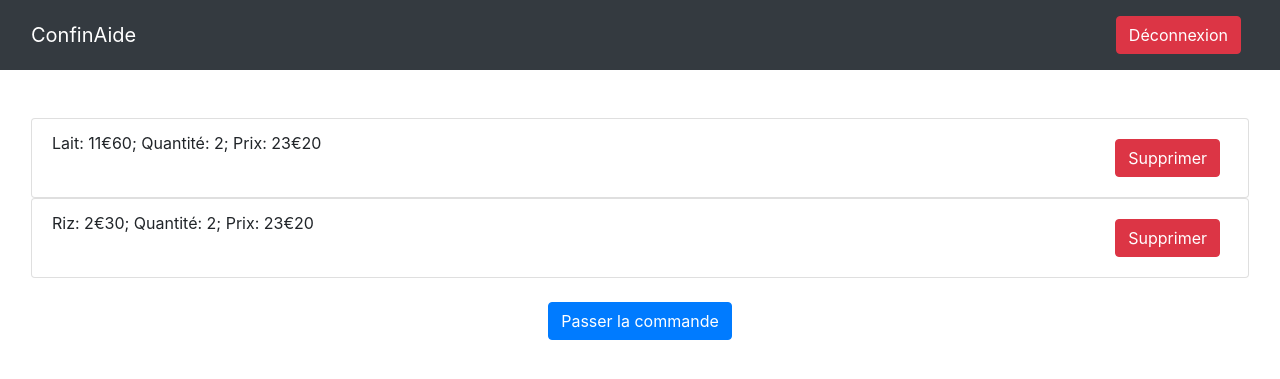
After one commit to LeoDPlouc/Site-confinement, a Django app: template siteConfinement/templates/panier.html in a window 1280 px wide. The commit adds this page. Shown: the top 379 px of the page. Run offline with Django 3.2, Linux system fonts and the light colour scheme; the template is opened without the code that fills it, so the values that code supplies are empty; some libraries are stand-ins or nearby versions.

Commit message:
Panier et Misc

```diff
--- a/siteConfinement/static/assets/css/Pretty-Login-Form.css
+++ b/siteConfinement/static/assets/css/Pretty-Login-Form.css
@@ -65,3 +65,18 @@ div.radio {
   width: 4.5rem;
   margin-top: 1.5rem;
 }
+
+.row.center {
+  margin-top: 3rem;
+}
+
+.btn.btn-primary.center-button {
+}
+
+.span-filler {
+  width: 100%;
+}
+
+.btn.btn-danger.btn-right {
+  float: right;
+}
--- a/siteConfinement/static/assets/css/styles.css
+++ b/siteConfinement/static/assets/css/styles.css
@@ -15,7 +15,3 @@
 .center {
   margin: 1rem;
 }
-
-.hidden{
-  visibility: hidden;
-}
--- a/siteConfinement/templates/inscription.html
+++ b/siteConfinement/templates/inscription.html
@@ -47,11 +47,11 @@
                 </div>
                 <div class="form-row form-group">
                     <div class="col-sm-4 label-column"><label class="col-form-label" for="name-input-field">Téléphone</label></div>
-                    <div class="col-sm-6 input-column"><input class="form-control" type="text" required="" inputmode="tel"></div>
+                    <div class="col-sm-6 input-column"><input class="form-control" type="text" id="tel-input-field" required="" inputmode="tel"></div>
                 </div>
                 <div class="form-row form-group">
                     <div class="col-sm-4 label-column"><label class="col-form-label" for="pawssword-input-field">Mot de passe</label></div>
-                    <div class="col-sm-6 input-column" id="password-input-field"><input class="form-control" type="password" required=""></div>
+                    <div class="col-sm-6 input-column"><input class="form-control" type="password" id="password-input-field" required=""></div>
                 </div>
                 <div class="form-row form-group">
                     <div class="col-sm-4 label-column"><label class="col-form-label" for="repeat-password-input-field">Confirmation mot de passe</label></div>
--- /dev/null
+++ b/siteConfinement/templates/panier.html
@@ -0,0 +1,48 @@
+{% load static from static %}
+<!DOCTYPE html>
+<html>
+
+<head>
+    <meta charset="utf-8">
+    <meta name="viewport" content="width=device-width, initial-scale=1.0, shrink-to-fit=no">
+    <title>Python</title>
+    <link rel="stylesheet" href="{% static 'assets/bootstrap/css/bootstrap.min.css'%}">
+    <link rel="stylesheet" href="{% static 'assets/css/Pretty-Login-Form.css'%}">
+    <link rel="stylesheet" href="{% static 'assets/css/Pretty-Product-List.css'%}">
+    <link rel="stylesheet" href="{% static 'assets/css/Pretty-Registration-Form.css'%}">
+    <link rel="stylesheet" href="{% static 'assets/css/styles.css'%}">
+</head>
+
+<body>
+    <nav class="navbar navbar-dark navbar-expand-md bg-dark">
+        <div class="container-fluid"><a class="navbar-brand" href="#">ConfinAide</a><button data-toggle="collapse" class="navbar-toggler" data-target="#navcol-1"><span class="sr-only">Toggle navigation</span><span class="navbar-toggler-icon"></span></button>
+            <div class="collapse navbar-collapse d-md-flex d-lg-flex d-xl-flex justify-content-md-end justify-content-lg-end justify-content-xl-end"
+                id="navcol-1">
+                <ul class="nav navbar-nav">
+                    <li class="nav-item" role="presentation"><button class="btn btn-danger d-lg-flex" type="button">Déconnexion</button></li>
+                </ul>
+            </div>
+        </div>
+    </nav>
+    <div class="row center">
+        <div class="col">
+            <ul class="list-group">
+                <li class="list-group-item">
+                    <div><span>Lait: 11€60; Quantité: 2; Prix: 23€20</span><span class="span-filler"></span><button class="btn btn-danger btn-right" type="button">Supprimer</button></div>
+                </li>
+            </ul>
+            <ul class="list-group">
+                <li class="list-group-item">
+                    <div><span>Riz: 2€30; Quantité: 2; Prix: 23€20</span><span class="span-filler"></span><button class="btn btn-danger btn-right" type="button">Supprimer</button></div>
+                </li>
+            </ul>
+        </div>
+    </div>
+    <div class="row">
+        <div class="col text-center"><button class="btn btn-primary" type="button">Passer la commande</button></div>
+    </div>
+    <script src="{% static 'assets/js/jquery.min.js'%}"></script>
+    <script src="{% static 'assets/bootstrap/js/bootstrap.min.js'%}"></script>
+</body>
+
+</html>
```
